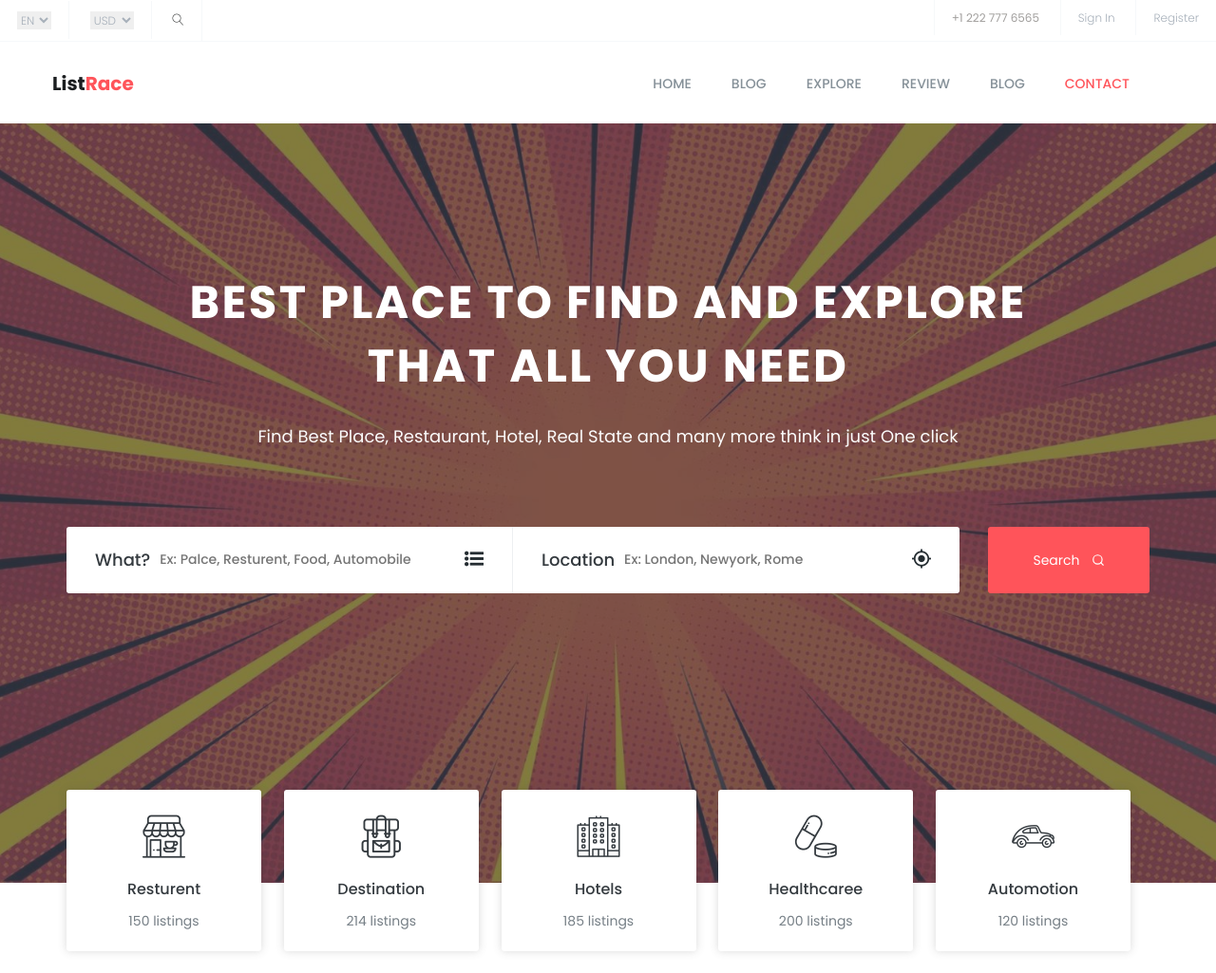
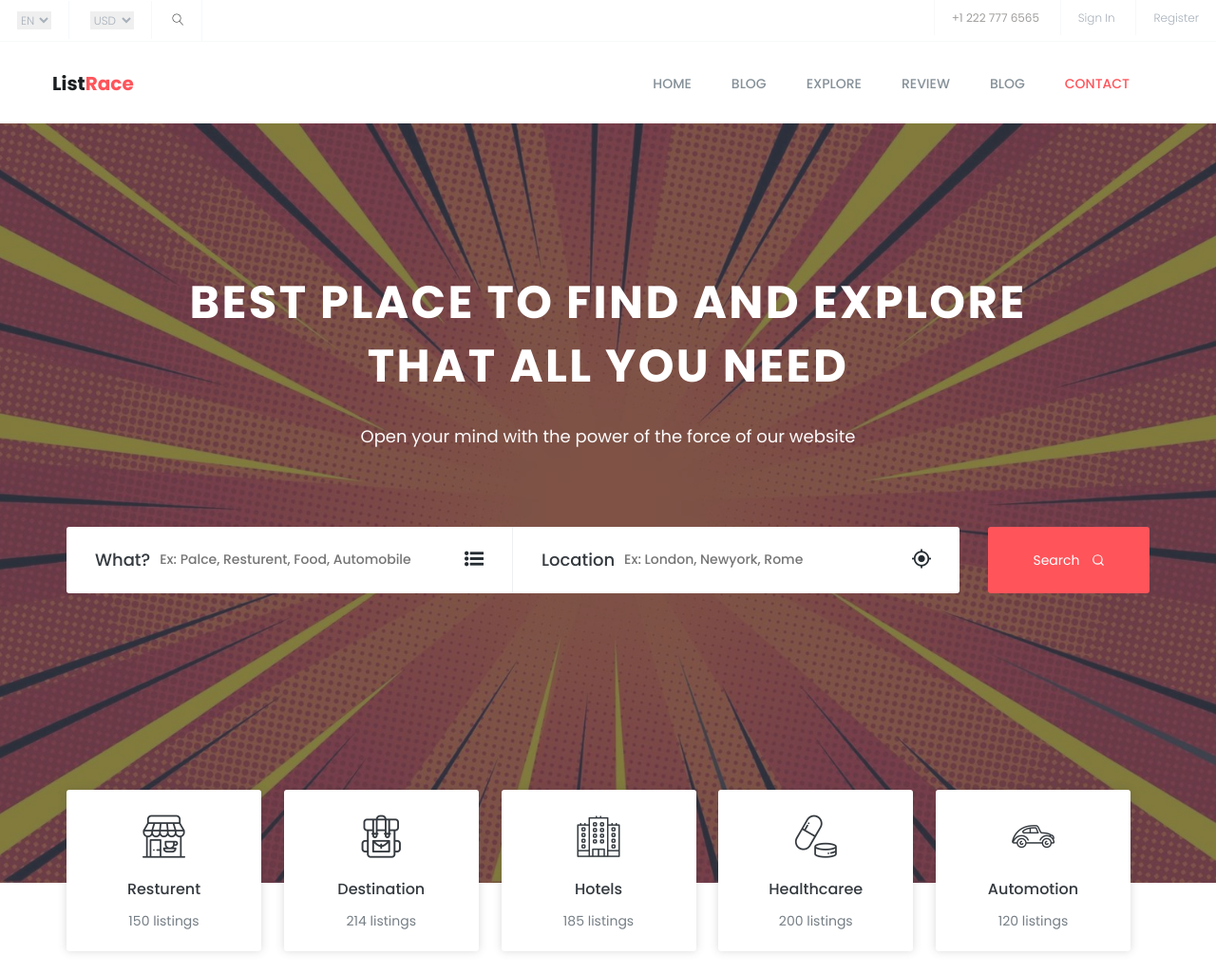
Before and after one commit to krillinkrool/laboratory_prelim, a plain HTML site: page index.html in a window 1280 px wide. Shown: the top 1025 px of the page at 95% size. Drawn offline with nearby package versions, Linux system fonts and the light colour scheme.

Commit message:
Update index.html

```diff
--- a/index.html
+++ b/index.html
@@ -150,7 +150,7 @@
 				<div class="welcome-hero-txt">
 					<h2>best place to find and explore <br> that all you need </h2>
 					<p>
-						Find Best Place, Restaurant, Hotel, Real State and many more think in just One click
+						Open your mind with the power of the force of our website
 					</p>
 				</div>
 				<div class="welcome-hero-serch-box">
```
